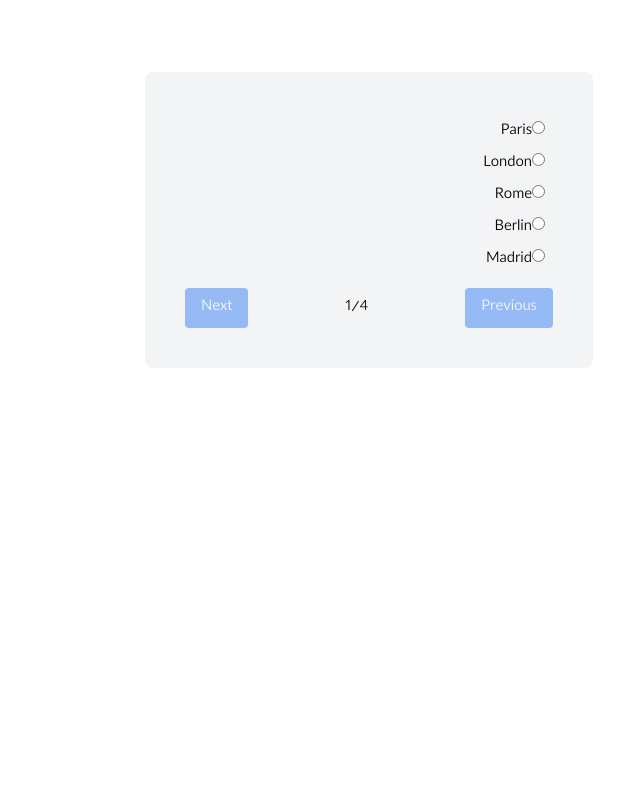
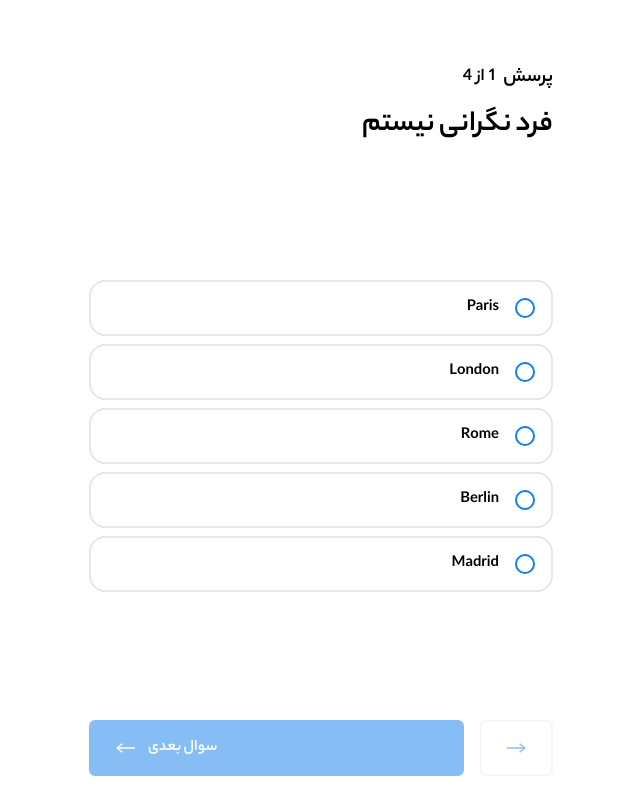
Before and after one commit to kouroshneyestani/nextjs-ravanafzar, a Next.js app: page /quizzes in a window 1280 px wide. Shown: the whole page, without its empty margins (483-1123 px from the left). Built offline with nearby package versions, Linux system fonts and the light colour scheme; what tailwindcss-rtl would draw is missing.

Commit message:
style: update Stepper styles

```diff
--- a/src/app/(pages)/layout.jsx
+++ b/src/app/(pages)/layout.jsx
@@ -22,7 +22,7 @@ export default function Layout({ children }) {
 
     return (
         <section>
-            <header>
+            {/* <header>
                 <nav>
                     <ul>
                         {links.map((link, index) => (
@@ -39,7 +39,7 @@ export default function Layout({ children }) {
                         ))}
                     </ul>
                 </nav>
-            </header>
+            </header> */}
 
             {children}
         </section>
--- a/src/app/(pages)/quizzes/page.jsx
+++ b/src/app/(pages)/quizzes/page.jsx
@@ -1,11 +1,13 @@
 "use client";
+
+import Button from '@mui/material/Button';
 
 import Stepper from "../../../components/ui/Stepper";
 
 export default function Page() {
     return (
         <div>
-            <Stepper className="max-w-md bg-gray-100 mx-auto p-10 rounded-lg" />
+            <Stepper className="max-w-lg h-screen flex flex-col gap-12 justify-between mx-auto p-6 pt-16 select-none" />
         </div>
     );
 }
--- a/src/components/ui/Stepper.js
+++ b/src/components/ui/Stepper.js
@@ -43,53 +43,75 @@ const Stepper = ({ className }) => {
         <div className={className}>
             {currentStep < questions.length ? (
                 <>
-                    <div className="mb-4">
-                        <div className="text-lg font-bold mb-2">
-                            {currentQuestion.question}
+                    <header className="flex flex-col gap-4">
+                        <div className="flex gap-2 text-lg font-bold">
+                            <span className="text-xl">پرسش</span>
+                            <div className="flex gap-1">
+                                <span>{currentStep + 1}</span>
+                                <span>از</span>
+                                <span>{questions.length}</span>
+                            </div>
                         </div>
+                        <h4 className="text-3xl font-bold mb-2">
+                            {currentQuestion.body}
+                        </h4>
+                    </header>
+                    <div className="flex flex-col gap-2">
                         {currentQuestion.options.map((option, index) => (
-                            <label key={index} className="block mb-2">
+                            <label
+                                key={index}
+                                className={`w-full h-14 flex gap-4 items-center cursor-pointer px-4 border-2 rounded-2xl ${answers[currentStep] === option ? "border-primary" : ""}`}
+                            >
                                 <input
                                     type="radio"
                                     name={`question-${currentStep}`}
                                     value={option}
                                     checked={answers[currentStep] === option}
                                     onChange={() => handleOptionChange(option)}
-                                    className="mr-2"
+                                    className="hidden"
                                 />
-                                {option}
+                                <span
+                                    className={`w-5 h-5 rounded-full border-2 flex items-center justify-center ${answers[currentStep] === option ? "border-primary bg-primary" : "border-primary"}`}
+                                >
+                                    {answers[currentStep] === option && (
+                                        <span className="w-1 h-1 rounded-full bg-white"></span>
+                                    )}
+                                </span>
+                                <span
+                                    className={`font-bold ${answers[currentStep] === option && "text-primary"}`}
+                                >
+                                    {option}
+                                </span>
                             </label>
                         ))}
                     </div>
 
-                    <div className="flex justify-between items-center">
+                    <div className="flex justify-between items-center gap-4">
                         <button
-                            className="bg-blue-500 text-white px-4 py-2 rounded disabled:opacity-50"
+                            className="font-bold h-14 border-2 border-overlay flex items-center justify-center px-6 text-primary rounded-default disabled:opacity-50"
                             onClick={previousStep}
                             disabled={currentStep === 0}
                         >
-                            Previous
+                            <LongArrowRight width={21} />
                         </button>
-
-                        <span>
-                            {currentStep + 1}/{questions.length}
-                        </span>
 
                         {isLastStep ? (
                             <button
-                                className={`bg-green-500 text-white px-4 py-2 rounded ${isSubmitting || isFinishDisabled ? "opacity-50 cursor-not-allowed" : ""}`}
+                                className={`font-bold w-full border-2 border-success h-14 flex items-center justify-end px-6 bg-success text-white rounded-default disabled:opacity-50 gap-3 ${isSubmitting || isFinishDisabled ? "opacity-50 cursor-not-allowed" : ""}`}
                                 onClick={handleFinish}
                                 disabled={isSubmitting || isFinishDisabled}
                             >
-                                {isSubmitting ? "Submitting..." : "Finish"}
+                                {isSubmitting ? "در حال ارسال..." : "ارسال تست"}
+                                <LongArrowLeft width={21} />
                             </button>
                         ) : (
                             <button
-                                className="bg-blue-500 text-white px-4 py-2 rounded disabled:opacity-50"
+                                className="font-bold w-full border-2 border-primary h-14 flex items-center justify-end px-6 bg-primary text-white rounded-default disabled:opacity-50 gap-3"
                                 onClick={nextStep}
                                 disabled={isNextDisabled}
                             >
-                                Next
+                                سوال بعدی
+                                <LongArrowLeft width={21} />
                             </button>
                         )}
                     </div>
@@ -125,5 +147,40 @@ const Stepper = ({ className }) => {
         </div>
     );
 };
+const LongArrowLeft = ({
+    width = "100%",
+    height = "100%",
+    color = "currentcolor",
+    ...props
+}) => (
+    <svg
+        xmlns="http://www.w3.org/2000/svg"
+        viewBox="0 0 100 50"
+        width={width}
+        height={height}
+        fill={color}
+        {...props}
+    >
+        <path d="M5 25 L95 25 L95 28 L18 28 L38 43 L33 48 L5 25 L33 2 L38 7 L18 22 L95 22 L95 25 Z" />
+    </svg>
+);
+
+const LongArrowRight = ({
+    width = "100%",
+    height = "100%",
+    color = "currentcolor",
+    ...props
+}) => (
+    <svg
+        xmlns="http://www.w3.org/2000/svg"
+        viewBox="0 0 100 50"
+        width={width}
+        height={height}
+        fill={color}
+        {...props}
+    >
+        <path d="M95 25 L5 25 L5 22 L82 22 L62 7 L67 2 L95 25 L67 48 L62 43 L82 28 L5 28 L5 25 Z" />
+    </svg>
+);
 
 export default Stepper;
```
